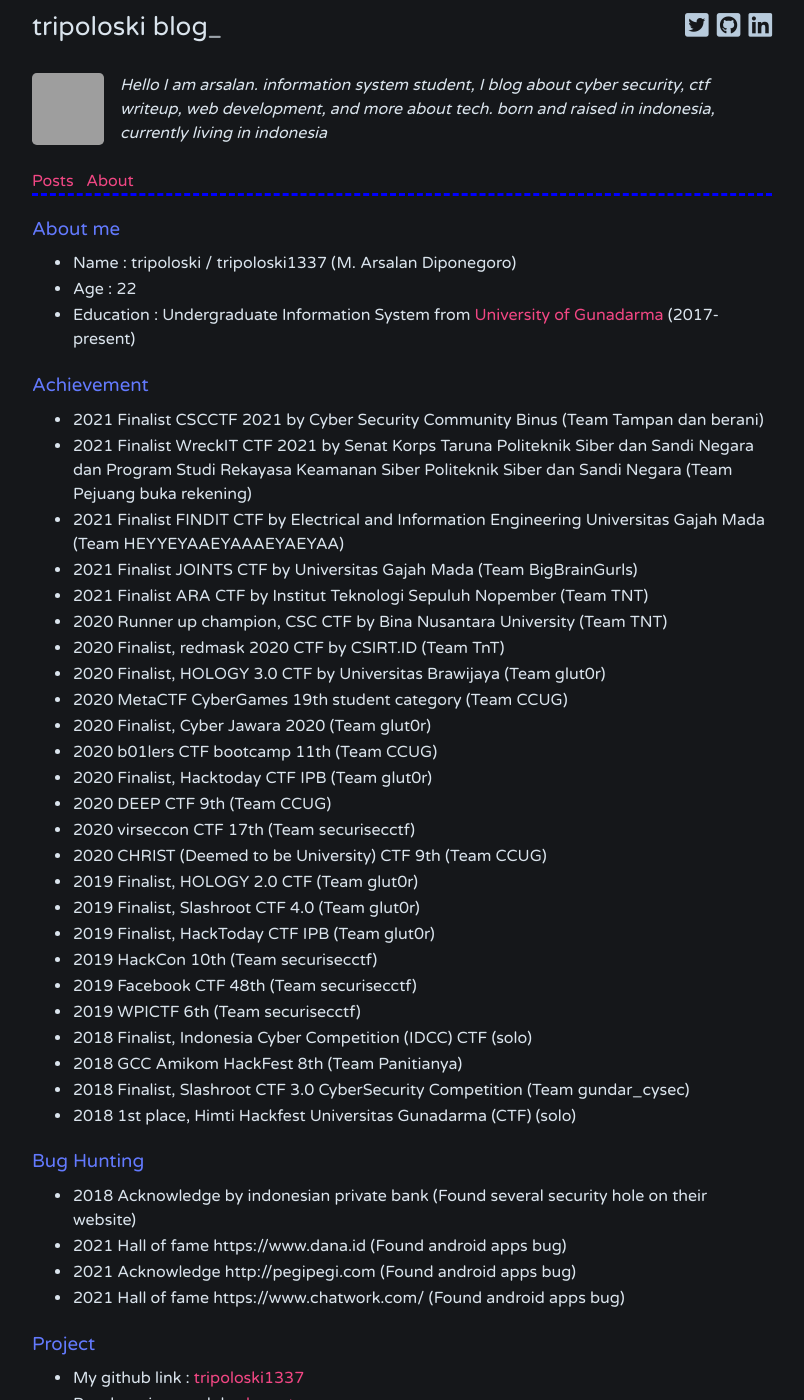
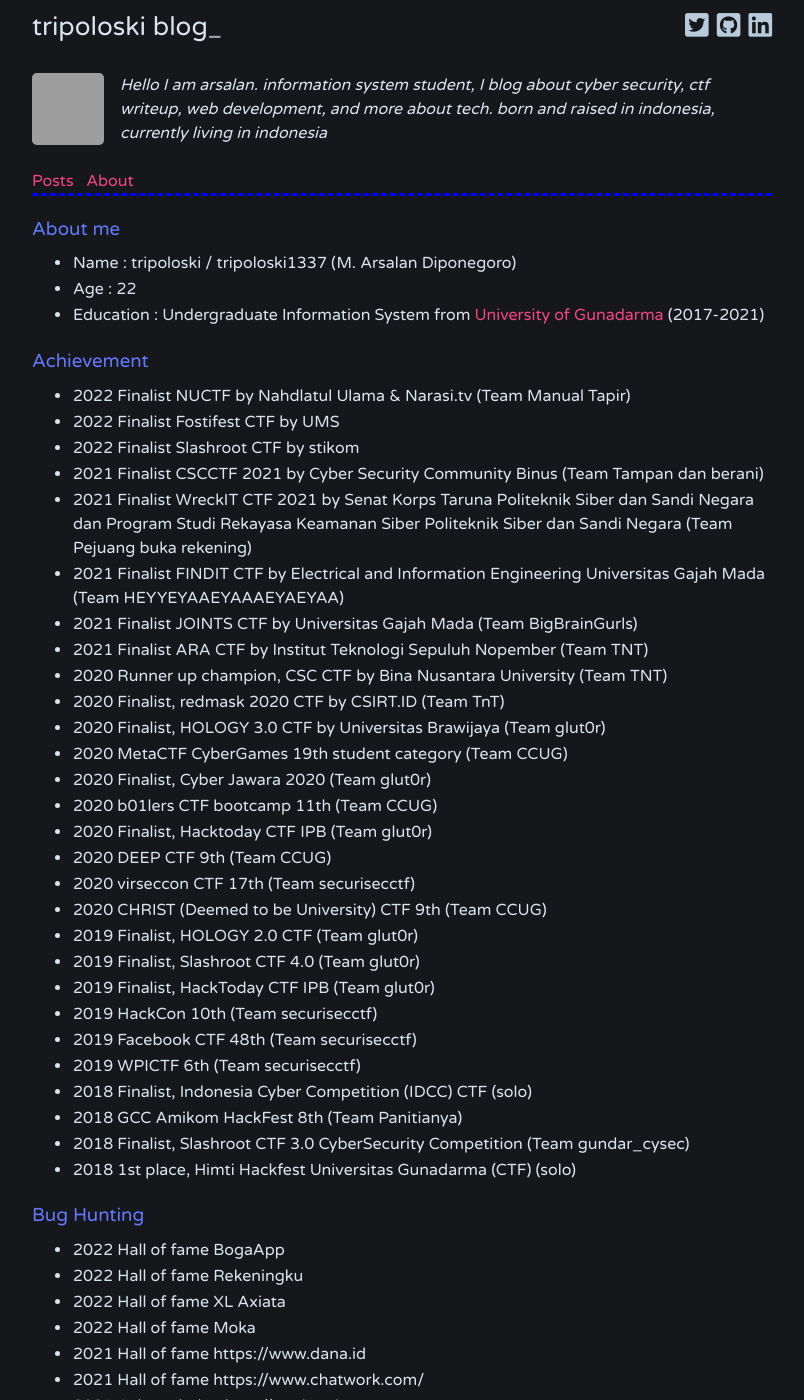
Before and after one commit to tripoloski1337/tripoloski1337.github.io, a Jekyll site: the page built from about/index.html, in a window 1280 px wide and 1400 px high. Shown: the whole window, without its empty margins (238-1042 px from the left). Built offline with Jekyll 4.4.1, drawn with Linux system fonts in a browser that asks for light colours; some of the changed text lies outside the part shown; grey boxes are pictures that could not be loaded.

Commit message:
update about

```diff
--- a/about/index.html
+++ b/about/index.html
@@ -16,11 +16,14 @@
 <ul>
   <li>Name : tripoloski / tripoloski1337 (M. Arsalan Diponegoro) </li>
   <li>Age : 22</li>
-  <li>Education : Undergraduate Information System from <a href="https://www.gunadarma.ac.id/"> University of Gunadarma</a> (2017-present)</li>
+  <li>Education : Undergraduate Information System from <a href="https://www.gunadarma.ac.id/"> University of Gunadarma</a> (2017-2021)</li>
 </ul>
 
 <h3>Achievement</h3>
 <ul>
+  <li>2022 Finalist NUCTF by Nahdlatul Ulama & Narasi.tv (Team Manual Tapir)  </li>
+  <li>2022 Finalist Fostifest CTF by UMS</li>
+  <li>2022 Finalist Slashroot CTF by stikom</li>
   <li>2021 Finalist CSCCTF 2021 by Cyber Security Community Binus (Team Tampan dan berani)</li>
   <li>2021 Finalist WreckIT CTF 2021 by Senat Korps Taruna Politeknik Siber dan Sandi Negara dan Program Studi Rekayasa Keamanan Siber Politeknik Siber dan Sandi Negara (Team Pejuang buka rekening)</li>
   <li>2021 Finalist FINDIT CTF by Electrical and Information Engineering Universitas Gajah Mada (Team HEYYEYAAEYAAAEYAEYAA)</li>
@@ -50,10 +53,14 @@
 
 <h3>Bug Hunting</h3>
 <ul>
-    <li>2018 Acknowledge by indonesian private bank (Found several security hole on their website)</li>
-    <li>2021 Hall of fame https://www.dana.id (Found android apps bug) </li>
-    <li>2021 Acknowledge http://pegipegi.com (Found android apps bug) </li>
-    <li>2021 Hall of fame https://www.chatwork.com/ (Found android apps bug)</li>
+  <li>2022 Hall of fame BogaApp</li>
+  <li>2022 Hall of fame Rekeningku</li>
+  <li>2022 Hall of fame XL Axiata</li>
+  <li>2022 Hall of fame Moka</li>
+  <li>2021 Hall of fame https://www.dana.id </li>
+  <li>2021 Hall of fame https://www.chatwork.com/ </li>
+  <li>2021 Acknowledge http://pegipegi.com </li>
+  <li>2018 Acknowledge by indonesian private bank (Found several security hole on their website)</li>
 </ul>
 
 <h3>Project</h3>
```
